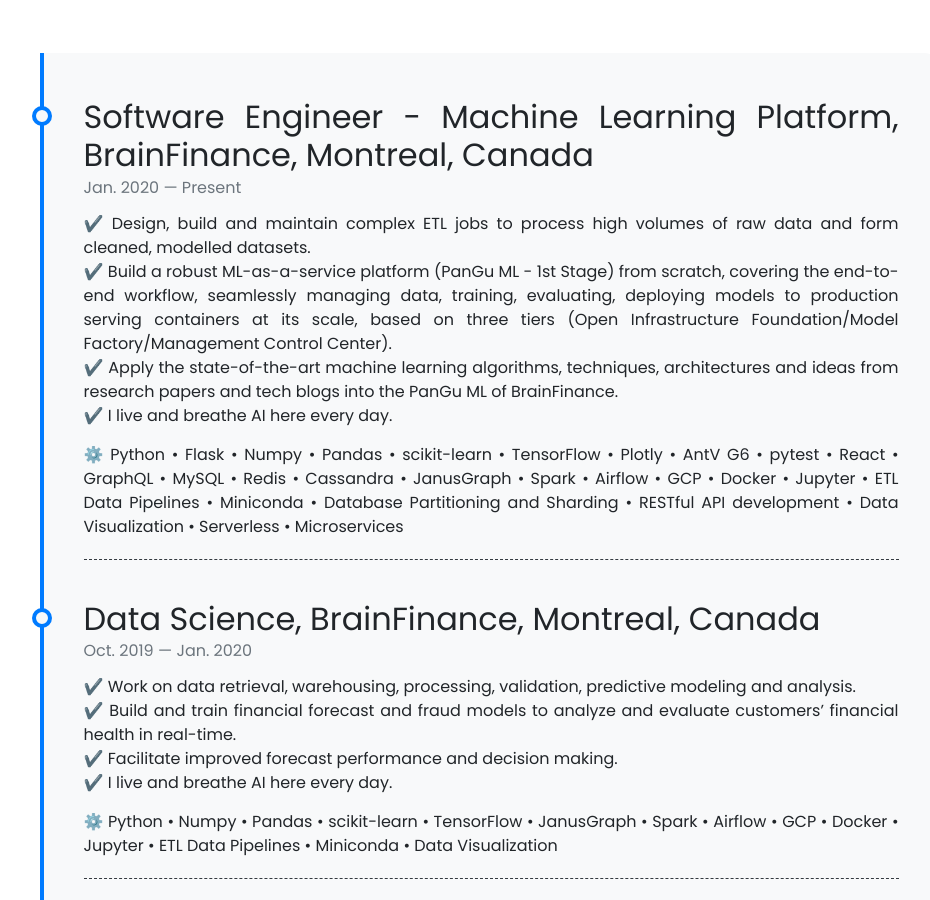
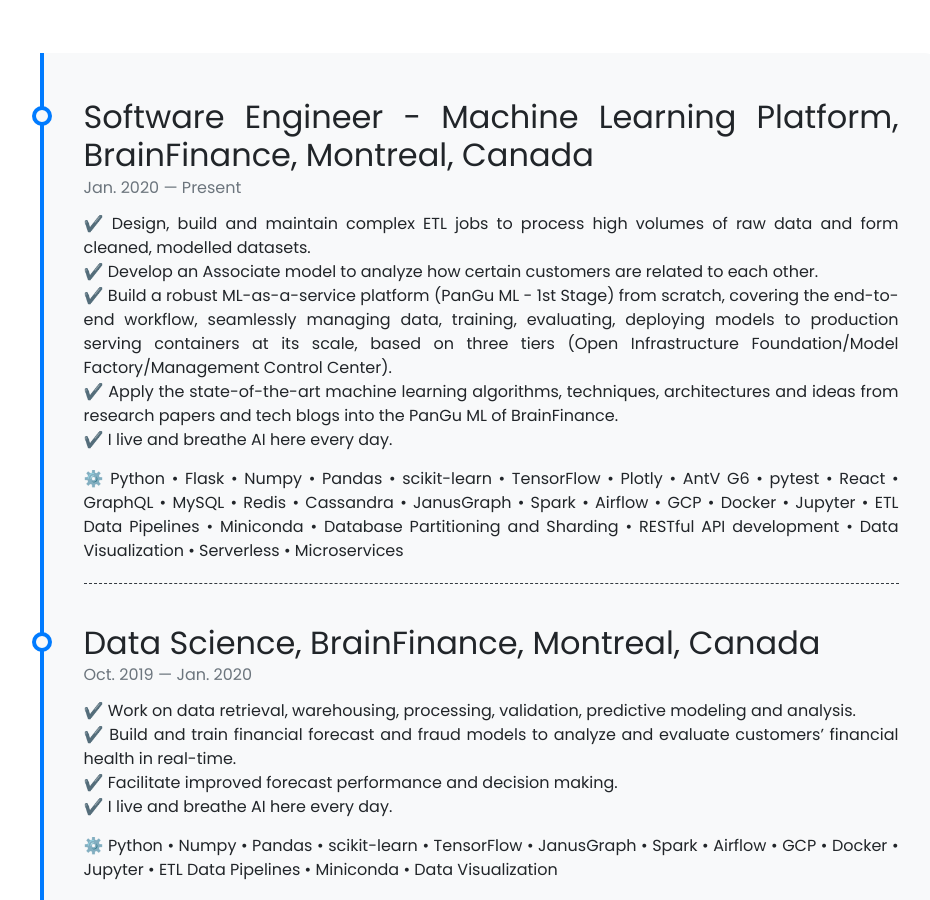
Before and after one commit to Lei-Xu/Lei-Xu.github.io, a Jekyll site: the page built from pages/about.md, in a window 1280 px wide and 900 px high, scrolled down 1020 px. Shown: the whole window, without its empty margins (149-1079 px from the left). Built offline with Jekyll 4.4.1, drawn with Linux system fonts in a browser that asks for light colours; nearby versions of some CDN libraries; emoji names are drawn with the system emoji font.

Commit message:
no message

```diff
--- a/_data/timeline.yml
+++ b/_data/timeline.yml
@@ -3,6 +3,7 @@
   to: Present
   description:
     - Design, build and maintain complex ETL jobs to process high volumes of raw data and form cleaned, modelled datasets.
+    - Develop an Associate model to analyze how certain customers are related to each other.
     - Build a robust ML-as-a-service platform (PanGu ML - 1st Stage) from scratch, covering the end-to-end workflow, seamlessly managing data, training, evaluating, deploying models to production serving containers at its scale, based on three tiers (Open Infrastructure Foundation/Model Factory/Management Control Center).
     - Apply the state-of-the-art machine learning algorithms, techniques, architectures and ideas from research papers and tech blogs into the PanGu ML of BrainFinance.
     - I live and breathe AI here every day.
```
